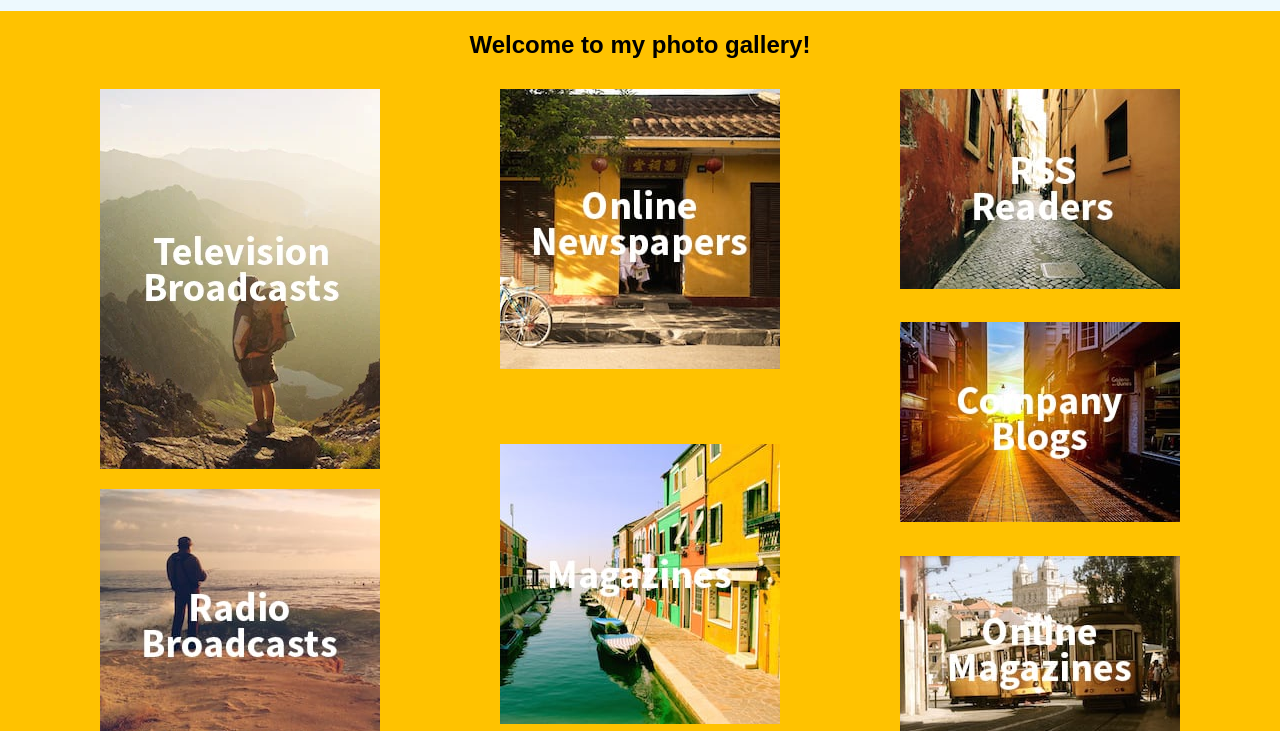
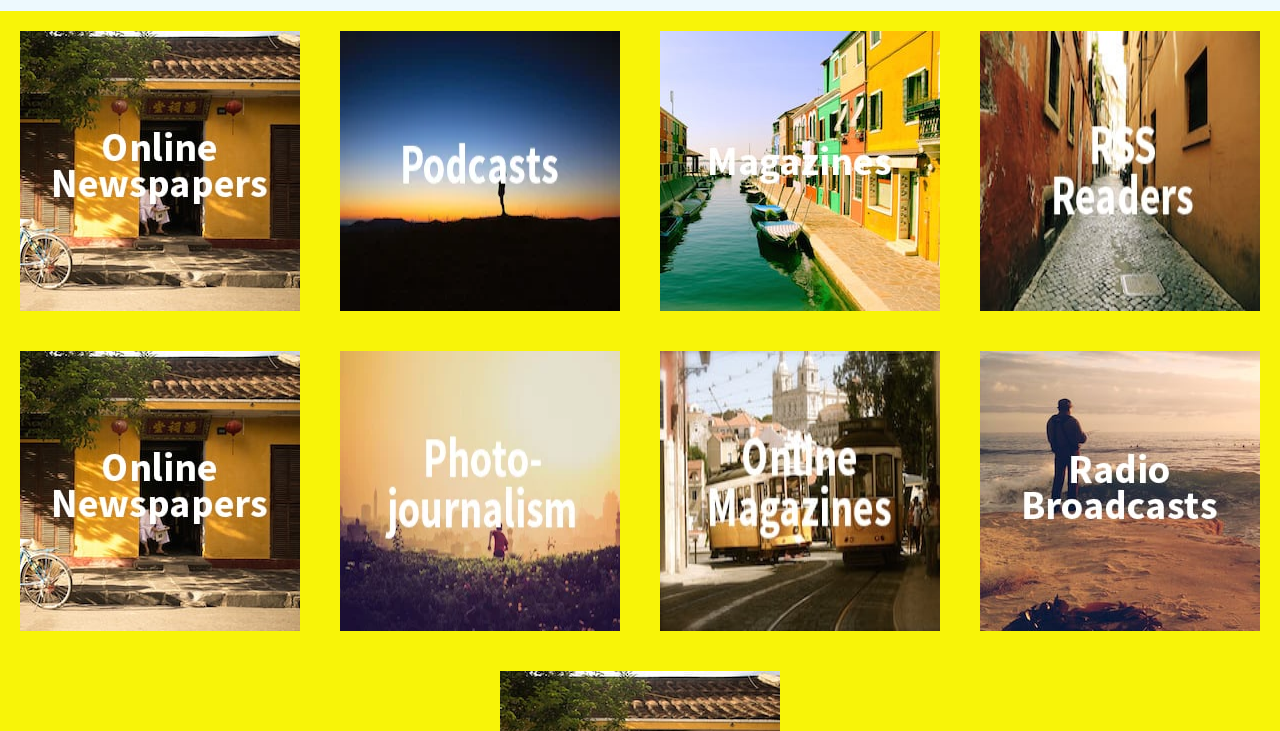
Before and after one commit to ashish4zemoso/dev-portfolio, a plain HTML site: page gallery.html in a window 1280 px wide. Shown: the part 69-800 px from the top of the page. Drawn offline with Linux system fonts and the light colour scheme.

Commit message:
made home header image and description clearer, fixed footer, redesigned gallery to make images equal in 3x3 grid and fixed navbar for about.html

```diff
--- a/about.css
+++ b/about.css
@@ -1,10 +1,7 @@
 * {
-    box-sizing: border-box;
-    background-color: rgb(237, 249, 254);
-    border: 1px solid black;
-
   margin: 0;
   padding: 0;
+  zoom: 100%;
 }
 
 @font-face {
@@ -15,11 +12,18 @@
 }
 
 nav {
-
+  background-color: rgb(237, 249, 254);
+  display: flex;
+  justify-content: center;
+  align-items: center;
+  width: 100%;
+  height: 80px;
 }
 
 .nav-name {
-  display: inline-block;
+  /* display: inline-block; */
+  display: inline-flex;
+  width: 500px;
 }
 
 .nav-name span {
@@ -31,35 +35,43 @@ nav {
 }
 
 .nav-navlinks {
-  display: inline-block;
+  /* display: inline-block; */
 }
 
 .nav-navlinks ul {
   list-style: none;
-  padding: 0px;
+  display: flex;
+  width: 500px;
+  height: 50px;
+
+  justify-content: space-around;
+  align-items: center;
+  /* padding: 0px; */
 }
 
 .nav-navlinks ul li {
-  display: inline-block;
+  /* display: inline-block; */
 }
 
 .nav-navlinks ul li a {
   font-family: "Open Sans", sans-serif;
   color: #001c55;
   text-decoration: none;
-  opacity: 0.8;
+
+  padding: 15px;
 }
 
 .nav-navlinks ul li :hover {
-  font-weight: bold;
+  font-weight: bolder;
+  color: black;
   background-color: #a6e1fa;
 }
 
-.intro-desc{
+.intro-desc {
   display: inline-block;
   width: 500px;
 }
 
-.intro-figure{
+.intro-figure {
   display: inline-block;
 }
--- a/app.css
+++ b/app.css
@@ -1,7 +1,7 @@
 * {
   margin: 0;
   padding: 0;
-  zoom: 100%;
+  box-sizing: border-box;
 }
 
 @font-face {
@@ -67,6 +67,10 @@ nav {
   background-color: #a6e1fa;
 }
 
+main {
+  height: 370px;
+}
+
 .home-header {
   display: flex;
   justify-content: space-around;
@@ -74,6 +78,7 @@ nav {
   width: 100%;
   height: 400px;
   background-image: url("./images/hero-bg.jpg");
+  background-position: center;
   background-size: cover;
 }
 
@@ -84,15 +89,9 @@ nav {
 img {
   height: 200px;
   width: 200px;
-  padding-bottom: 100px;
 }
 
 .home-header-desc {
-  /* display: inline-block; */
-  /* background-image: url("./images/hero-bg.jpg");
-  overflow: hidden;
-  background-size: cover;
-  background-position: center; */
   font-family: "Open Sans";
 }
 
@@ -122,6 +121,10 @@ img {
 
 footer {
   background-color: rgb(237, 249, 254);
+  margin: 0;
+  padding: 0;
+
+  padding: 10px;
 }
 
 .footer-message {
@@ -143,3 +146,32 @@ footer {
   justify-content: space-around;
   align-items: center;
 }
+.image-container {
+  width: 200px;
+  height: 200px;
+}
+.ashish-pic {
+  background-color: lightgray;
+  padding-bottom: 0;
+  border-radius: 50%;
+}
+.home-header-desc {
+  /* background-color: white; */
+  margin-bottom: 100px;
+  margin-left: 300px;
+}
+.home-header-desc h2 {
+  display: flex;
+  justify-content: flex-end;
+}
+.home-header-desc h3 {
+  display: flex;
+  justify-content: flex-end;
+}
+.home-header-desc h1 {
+  display: flex;
+  justify-content: flex-end;
+}
+.home-header-desc p {
+  margin-top: 0;
+}
--- a/gallery.css
+++ b/gallery.css
@@ -77,36 +77,9 @@ nav {
   text-align: center;
 }
 
-img {
-  margin: 10px auto;
-  height: auto;
-  width: auto;
-}
-
 .container {
   margin: 0 auto;
   background-color: #ffc200;
-}
-
-.main {
-  background-color: #ffc200;
-}
-
-.spacer {
-  max-width: 1200px;
-  margin: auto;
-}
-
-.cards {
-  display: flex;
-  flex-wrap: wrap;
-  justify-content: space-around;
-}
-
-.col {
-  display: inline-flex;
-  flex-direction: column;
-  justify-content: space-between;
 }
 
 #
@@ -134,3 +107,13 @@ footer {
   justify-content: space-around;
   align-items: center;
 }
+.gallery-container {
+  display: flex;
+  flex-wrap: wrap;
+  justify-content: center;
+  background-color: rgb(248, 244, 8);
+}
+.gallery-container img {
+  margin: 20px;
+  max-width: 300px;
+}
--- a/gallery.html
+++ b/gallery.html
@@ -23,36 +23,20 @@
         </section>
       </nav>
     </header>
-    <main>
-      <!-- <section class="gallery-header">
-        <h1>Welcome to my photo gallery!</h1>
-      </section> -->
-      <section class="container">
-        <h2 id="welcome">Welcome to my photo gallery!</h2>
-        <section class="main">
-          <section class="spacer">
-            <section class="cards">
-              <section class="col">
-                <img src="./galleryy/1.webp" alt="" />
-                <img src="./galleryy/2.jpg" alt="" />
-                <img src="./galleryy/3.webp" alt="" />
-              </section>
-              <section class="col">
-                <img src="./galleryy/4.jpg" alt="" />
-                <img src="./galleryy/5.jpg" alt="" />
-                <img src="./galleryy/6.webp" alt="" />
-              </section>
-              <section class="col">
-                <img src="./galleryy/7.jpg" alt="" />
-                <img src="./galleryy/8.jpg" alt="" />
-                <img src="./galleryy/9.jpg" alt="" />
-                <img src="./galleryy/10.webp" alt="" />
-              </section>
-            </section>
-          </section>
-        </section>
+
+      <section class="gallery-container">
+        <img src="./galleryy/4.jpg" alt="" />
+        <img src="./galleryy/3.webp" alt="" />
+        <img src="./galleryy/5.jpg" alt="" />
+        <img src="./galleryy/7.jpg" alt="" />
+        <img src="./galleryy/4.jpg" alt="" />
+        <img src="./galleryy/10.webp" alt="" />
+        <img src="./galleryy/9.jpg" alt="" />
+        <img src="./galleryy/2.jpg" alt="" />
+        <img src="./galleryy/4.jpg" alt="" />
       </section>
-    </main>
+
+
     <footer>
       <section class="footer-message">
         <span class="footer-message-copyright"> © No Copyright </span>
```
Also changed, not shown: index.html (+6 -2 lines). Lines whose indentation alone changed are shown as unchanged.
